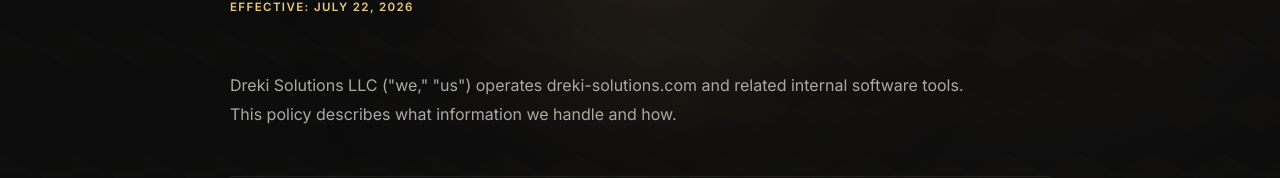
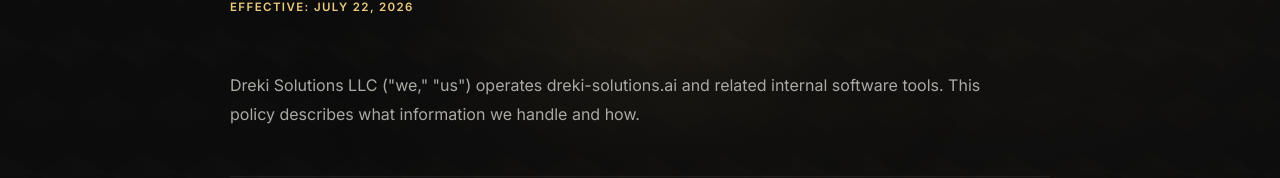
Before and after one commit to drekisolutions/Dreki-solutions-Website, a Next.js app: page /privacy in a window 1280 px wide. Shown: the part 330-508 px from the top of the page. Built offline with nearby package versions, Linux system fonts and the light colour scheme.

Commit message:
Use AI domain in privacy policy

```diff
--- a/app/privacy/page.tsx
+++ b/app/privacy/page.tsx
@@ -16,7 +16,7 @@
           <p className="legal-effective">Effective: July 22, 2026</p>
 
           <p>
-            Dreki Solutions LLC (&quot;we,&quot; &quot;us&quot;) operates dreki-solutions.com and related
+            Dreki Solutions LLC (&quot;we,&quot; &quot;us&quot;) operates dreki-solutions.ai and related
             internal software tools. This policy describes what information we handle and how.
           </p>
 
```
